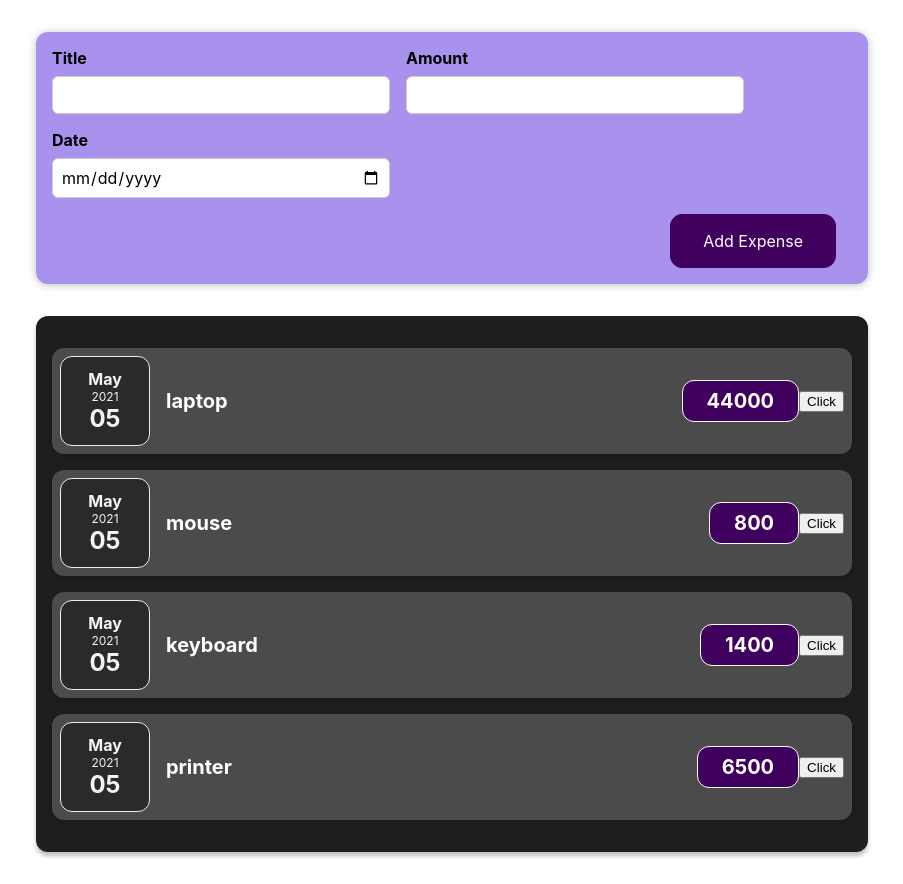
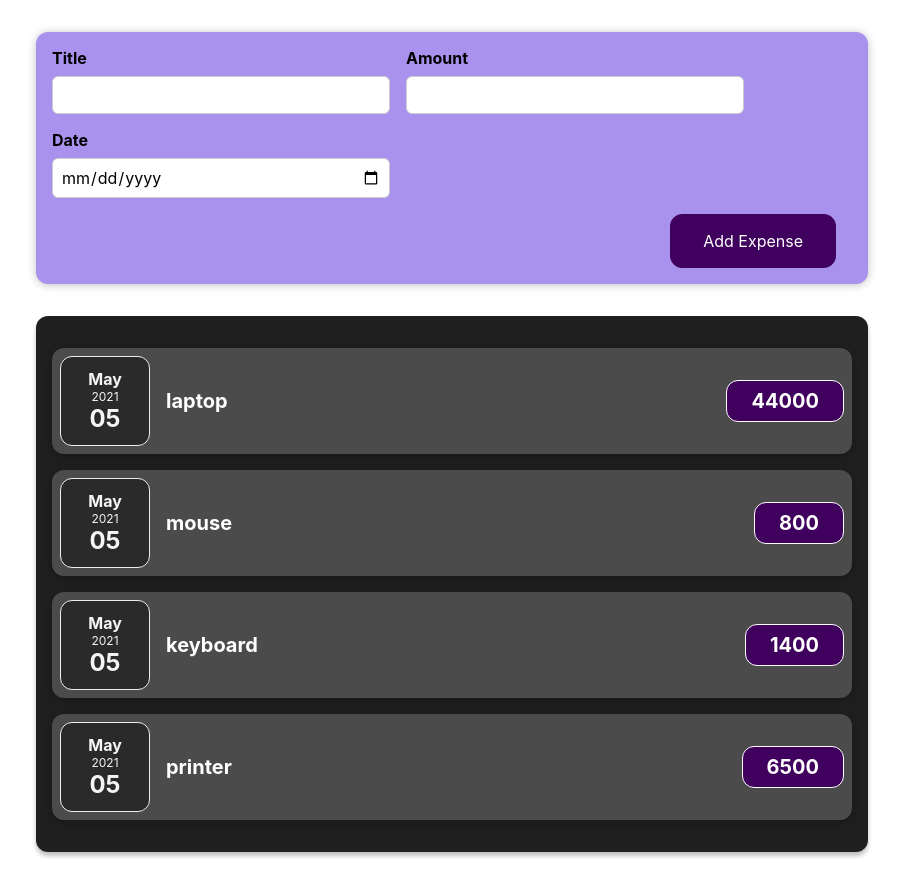
Before and after one commit to sachinmewar/expense-tracker, a React (Create React App) app: page / in a window 1280 px wide. Shown: the whole page, without its empty margins (188-1091 px from the left). Built offline with nearby package versions, Linux system fonts and the light colour scheme.

Commit message:
Removed button from ExpenseItem.js which was added to check wheather useState() is working or not

```diff
--- a/src/components/ExpenseItem.js
+++ b/src/components/ExpenseItem.js
@@ -6,13 +6,6 @@ const ExpenseItem = (props) => {
    const [title, setTitle] = useState(props.title);
    const [date, setDate] = useState(props.date);
    const [amount, setAmount] = useState(props.amount);
-
-   const clickHandler = () => {
-      setTitle('sachin');
-      setDate(props.date);
-      setAmount(props.amount);
-   };
-
 
    return(
       <div className="expense-item">
@@ -23,7 +16,6 @@ const ExpenseItem = (props) => {
          </div>
 
          <div className= "expense-item__price">{amount}</div>
-         <button onClick= {clickHandler}> Click </button>
       </div>
    );
 }
```
